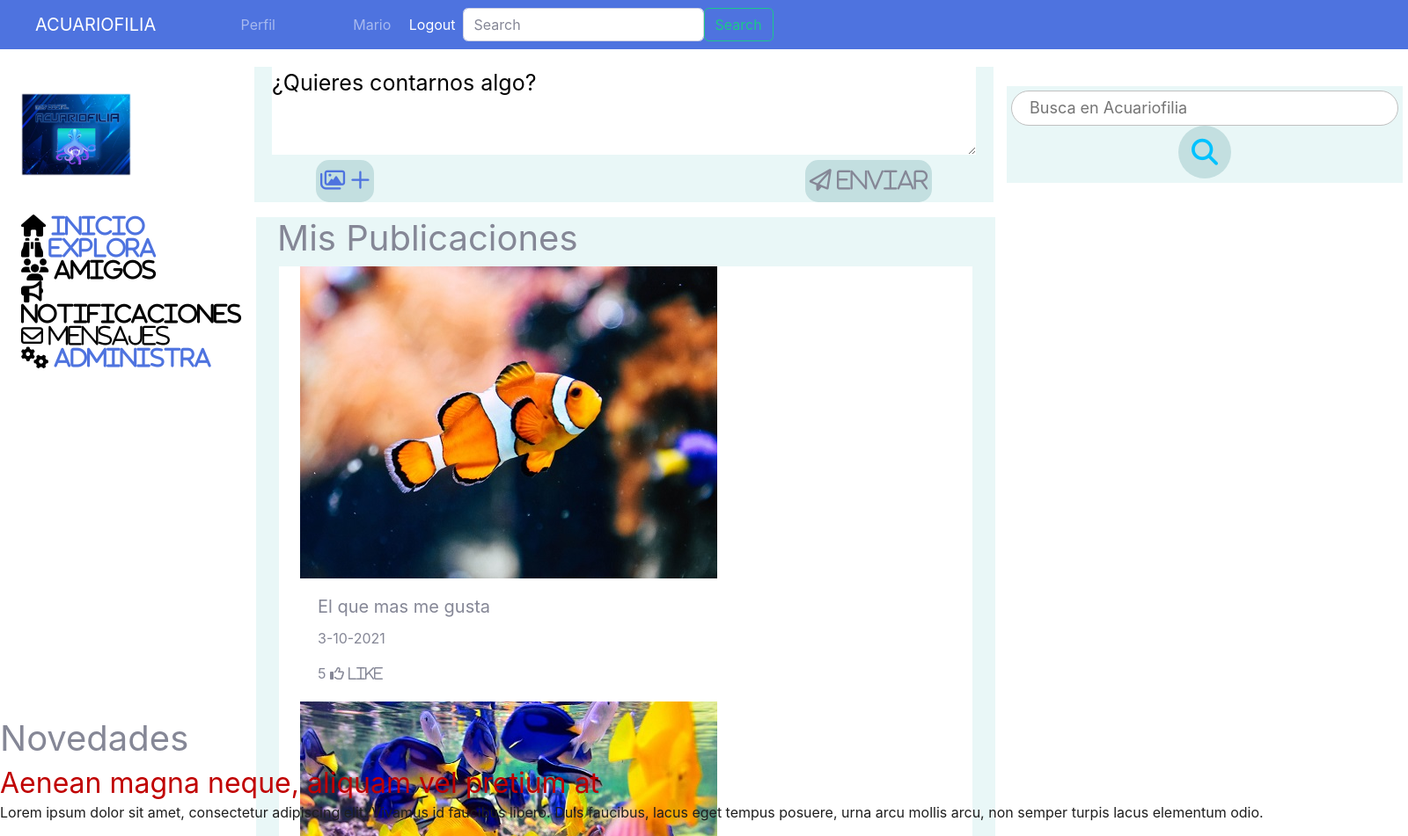
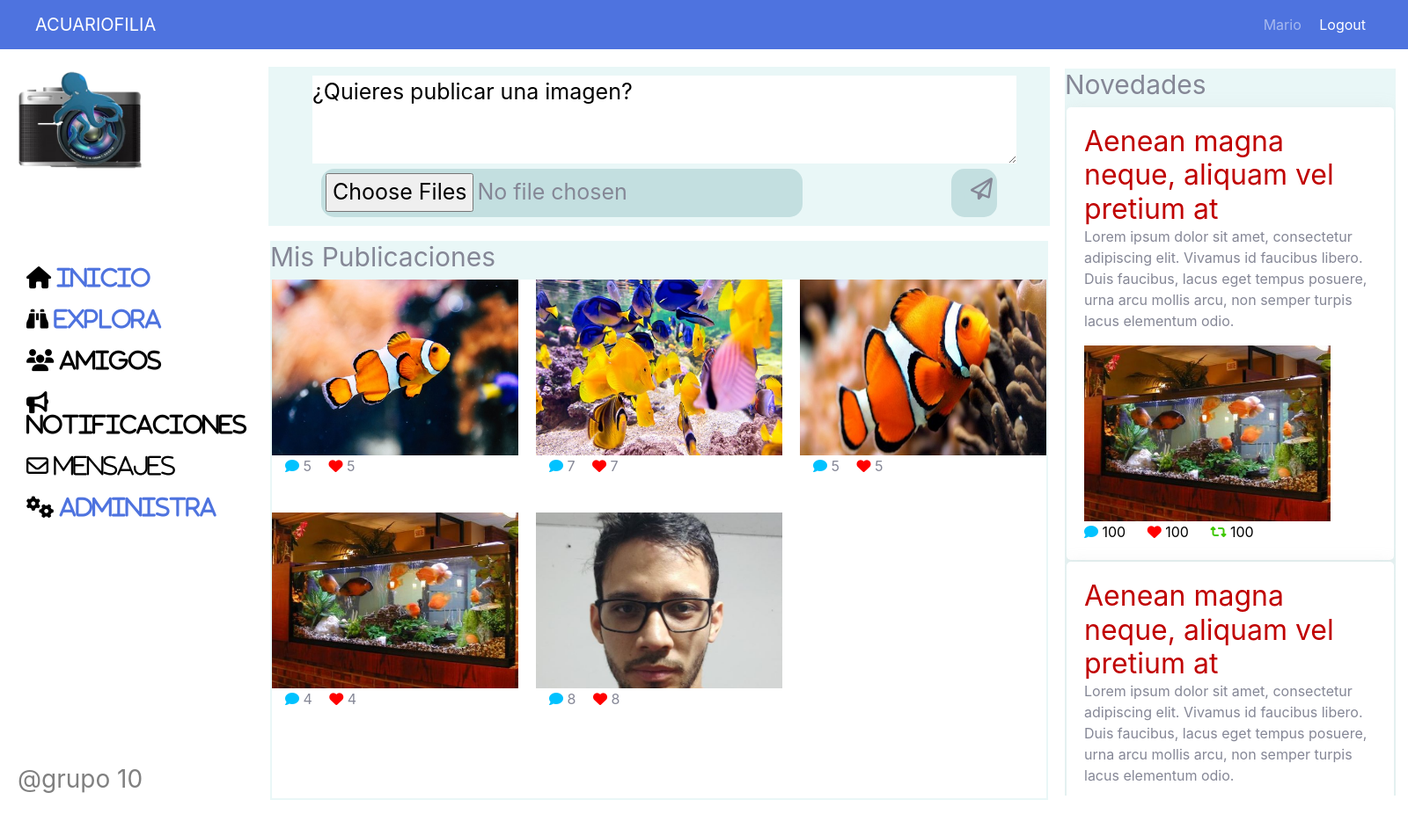
Before and after one commit to mlinang/Acuariofilia, a Flask app: page / in a window 1600 px wide. Shown: the top 951 px of the page at 88% size. After the commit the page ends 910 px from the top, so only its background shows below. Run offline with Flask 2, Linux system fonts and the light colour scheme; a user stored in the database is signed in; data comes from the database, SQL or seed files in the repository; both versions use the stored data as it was after the commit; some libraries are stand-ins or nearby versions.

Commit message:
actualizacionFeed

```diff
--- a/main.py
+++ b/main.py
@@ -22,8 +22,15 @@ def allowed_file(filename):
 @app.route('/')
 @app.route('/feed')
 def feed():
+    sql ="SELECT * FROM Post"
+    db = get_db()
+    cursorObj = db.cursor()
+    cursorObj.execute(sql)
+    posts = cursorObj.fetchall()
+    return render_template("feed.html", posts=posts)
 
-    if 'fullname' in session and (session['rol'] == 1 or session['rol'] ==2) :
+
+"""     if 'fullname' in session and (session['rol'] == 1 or session['rol'] ==2) :
         sql ="SELECT * FROM Post"
         db = get_db()
         cursorObj = db.cursor()
@@ -32,7 +39,7 @@ def feed():
         return render_template("feed.html", posts=posts)
 
     else:
-        return redirect('login')
+        return redirect('login') """
 
 
 @app.route('/addPost', methods=['GET', 'POST'])
@@ -145,7 +152,7 @@ def login():
 def logout():
     if 'id' in session:
         session.pop('id')
-    return redirect(url_for('login'))
+    return redirect(url_for('feed'))
 
 @app.route('/registro', methods=['GET', 'POST'])
 def registro():
--- a/static/css/stylefeed.css
+++ b/static/css/stylefeed.css
@@ -1,13 +1,17 @@
 *{
     margin: 0;
     padding: 0;
-    box-sizing: border-box;
+}
+img{
+    height: 200px;
+    width: 280px;
+    object-fit: cover;
 }
 body{
     background: white;
     color: black;
 }
-nav ul{
+.menu ul{
     display: flex;
     height: 100%;
     flex-direction: column;
@@ -18,36 +22,47 @@ nav ul{
 
 }
 .contenedor{
-    width: 80vw;
-    height: 720px;
     margin: 20px;
-    width: 90vw;
+    width: 98vw;
     display: grid;
+
     gap: 15px;
     grid-template-columns: 1fr 2fr 2fr;
-    grid-template-rows: repeat(4, auto);
-    grid-template-areas:"logo       estado              busqueda"
-                        "logo       estado              busqueda"
-                        "menu       mis-publicaciones   novedades"
-                        "menu       mis-publicaciones   novedades"
-                        "footer     mis-publicaciones   novedades";
+    grid-template-rows: repeat(5, auto);
+    grid-template-areas:"logo           estado              novedades"
+                        "logo           estado              novedades"
+                        "menu           mis-publicaciones   novedades"
+                        "menu           mis-publicaciones   novedades"
+                        "developerteam  mis-publicaciones   novedades";
 }
 .contenedor .logo{
     grid-area: logo;
+    margin: 0;
+    padding: 0;
+    box-sizing: border-box;
+}
+.logo img{
+    width: 150px;
+    height: 127px;
+    will-change: none;
 }
 .contenedor .menu{
-    max-height: 400px;
+    height:350px;
+    min-height: 350px;
     grid-area: menu;
     color: black;
     font-size: 25px;
+    will-change: none;
 }
 .contenedor .estado{
     background-color: rgb(233, 247, 247);
-    padding: 0 20px;
+    padding: 10px;
     grid-area: estado;
 
 }
+/* textarea pendiente por modificar */
 .estado textarea{
+margin-left: 40px;
     font-size: 25px;
     height: 100px;
     width: 800px;
@@ -68,26 +83,33 @@ nav ul{
     text-align: center;
     padding: 5px;
     border-radius: 15px;
+    border: none;
 }
-
-
-
+.cargar input{
+    height: 45px;
+}
 .contenedor .mis-publicaciones{
 	gap: 20px;
     background-color: rgb(233, 247, 247);
     grid-area: mis-publicaciones;
     margin: 2px;
 }
+.contenedor h1{
+    font-size: 30px;
+}
 .contenedor-publicaciones{
     display: grid;
+    height: 590px;
+    overflow: auto;
     background: #fff;
     grid-template-columns: 1fr 1fr 1fr;
-    grid-template-rows: 30vw   30vw  30vw ;
+    grid-template-rows: repeat(4, auto);
     justify-content: space-between;
     gap: 20px;
     margin: 2px;
+}
 
-}
+
 .contenedor .novedad{
     padding: 20px;
 	background: #fff;
@@ -95,143 +117,49 @@ nav ul{
 	border-radius: 5px;
     margin: 2px;
 	display: grid;
-    object-fit: cover;
 }
-.contenedor .busqueda{
-    background-color: rgb(233, 247, 247);
-    grid-area: busqueda;
-    text-align: center;
-}
+
 .contenedor .novedades{
     background-color: rgb(233, 247, 247);
     grid-area: novedades;
     margin: 2PX;
-}
-.contenedor .footer{
-    max-height:150px ;
+    overflow: auto;
+    height: 827px;
 }
 .novedad .titulo {
 	color: #C00000;
 	font-size: 32px;
 	margin: 0;
-
+}
+.contenedor .footer{
+    max-height:150px ;
 }
 
-.novedad .texto {
-	line-height: 28px;
-	color: #1E1E1E;
-}
-
-.novedad button {
+.novedad button{
 	margin-right: 20px;
 	text-align: left;
 	border: none;
 	background: none;
 	padding: 0;
-	cursor: pointer;
 }
-.busqueda{
-    padding: 5px;
-}
-.busqueda input{
-    width: 440px;
-    height: 40px;
-    padding: 0 20px;
-    font-size: 18px;
-    outline: none;
-    border: 1px solid silver;
-    border-radius: 30px;
-}
-.busqueda i{
-    background: #c3dfe0;
-    width: 60px;
-    height: 60px;
-    line-height: 60px;
-    text-align: center;
-    font-size: 30px;
-    border-radius: 50%;
-
-
-
-    color: #00C2FF;
-
-
+.botones a {
+    margin-left: 15px;;
 
 }
 
 
-
+.favoritos i {color: #FF0000;}
 .comentario i {color: #00C2FF;}
-.favoritos i {color: #FF0000;}
 .retweets i {color: #40C800;}
-
-
-
-
-
-
-}
 
 .contenedor .menu{
     background: #fff;
     padding: 10px;
     border-radius: 4px;
 }
-
-.contenedor header{
-    background: black;
-    color: white;
-    grid-area: header;
-
-
+.contenedor .developerteam{
+    max-height: 180px;
+    color: grey;
+    grid-area: developerteam;
+    align-self: end;
 }
-.contenedor .contenido{
-    grid-area: contenido;
-
-}
-.contenedor .sidebar{
-    grid-column: 3/4;
-    background: orange;
-    display: flex;
-    align-items: center;
-    justify-content: center;
-    min-height: 100px;
-    grid-area: sidebar;
-
-}
-.contenedor .widget-1,
-.contenedor .widget-2{
-    background: blueviolet;
-    color: white;
-    height: 100px;
-    display: flex;
-    align-items: center;
-    justify-content: center;
-}
-
-.contenedor .widget-1{
-    grid-column: widget-1;
-}
-.contenedor .widget-2{
-    grid-column: widget-2;
-
-}
-.contenedor .footer{
-    background: gray;
-    color:white;
-    grid-area: footer;
-
-}
-
-@media (max-width: 700px){
-
-    .contenedor{
-        grid-template-areas:"header     header      header"
-                            "contenido  contenido   contenido"
-                            "sidebar    sidebar     sidebar"
-                            "widget-1   widget-1    widget-2"
-                            "footer     footer      footer";
-
-    }
-
-}
--- a/templates/feed.html
+++ b/templates/feed.html
@@ -7,125 +7,67 @@
     <link rel="stylesheet" href="./static/css/stylefeed.css">
     <script src="https://kit.fontawesome.com/6880bc3485.js" crossorigin="anonymous"></script>
     <link href="./static/css/sb-admin-2.min.css" rel="stylesheet">
+    <link href='/static/img/favicon.png' rel='shortcut icon' type='image/x-icon'/>
     <title>AcuarioFilia</title>
 </head>
 {% block body %}
     <nav class="navbar navbar-expand-lg navbar-dark bg-primary">
         <div class="container-fluid">
             <a class="navbar-brand" href="#">ACUARIOFILIA</a>
-        <button
-            class="navbar-toggler"
-            type="button"
-            data-bs-toggle="collapse"
-            data-bs-target="#navbarNavDropdown"
-            aria-controls="navbarNavDropdown"
-            aria-expanded="false"
-            aria-label="Toggle navigation"
-        >
-            <span class="navbar-toggler-icon"></span>
-        </button>
-        <div class="collapse navbar-collapse" id="navbarNavDropdown">
-            <ul class="navbar-nav">
-
-            {% if session['rol'] == 1 or session['rol'] == 2 %}
-            <li class="nav-item">
-                <a class="nav-link" href="{{'perfil'}}">Perfil</a>
-            </li>
-            {% endif %}
-            {% if session['rol'] == 2 %}
-            <li class="nav-item">
-                <a class="nav-link" href="{{'Dasboard'}}">Dashboard</a>
-            </li>
-            {% endif %}
-            </ul>
-            <div class="ms-auto">
+            <div class="" id=""> <!-- falta corrgir -->
+                <div class="">
                     {% if 'id' in session %}
                         <span class="navbar-text p-2 bd-highlight"> {{ session['fullname'] }} </span>
                         <span class="navbar-text p-2 bd-highlight"> <a href="{{'logout'}}">Logout</a> </span>
                     {% else %}
                         <span class="navbar-text p-2 bd-highlight"> <a href="{{'login'}}">Login</a> </span>
-                    <span class="navbar-text p-2 bd-highlight"> <a href="{{'registro'}}">Registro</a> </span>
+                        <!-- <span class="navbar-text p-2 bd-highlight"> <a href="{{'registro'}}">Registro</a> </span> -->
                     {% endif %}
                 </div>
-            <form class="d-flex">
-                <input class="form-control me-2" type="search" placeholder="Search" aria-label="Search">
-                <button class="btn btn-outline-success bg-primary" type="submit">Search</button>
-              </form>
-
             </div>
         </div>
     </nav>
-            <div class="container-fluid contenedor">
-
+    <div class="contenedor">
         <div class=logo>
-                    <img src="../static/img/logo.jpg" alt="logo.jpg" width="50%">
+            <img src="../static/img/logo.png" alt="logo.jpg" width="50%">
         </div>
-                <div class="estado">
-
-                    <textarea name="nombre" id="nombre" >¿Quieres contarnos algo?</textarea>
+        <form class= "estado" form action="{{url_for('addPost')}}" method="post" enctype="multipart/form-data">
+            <textarea name="nombre" id="nombre" >¿Quieres publicar una imagen?</textarea>
             <div class="cargarimagen">
                 <div class="cargar">
-
-                        <a href="{{url_for('addPost') }}">
-                            <i class="far fa-images" id="imagen" name="imagen" icon> +</i>
-                         </a>
+                    <input id="imagen"  type="file" multiple>
                 </div>
                 <div class="enviar">
-                            <i class="far fa-paper-plane"> Enviar</i>
+                    <button class="enviar" type="submit"></button>
+                    <i class="far fa-paper-plane"> </i>
                 </div>
+            </div>
+        </form>
 
-                    </div>
-
-                </div>
-                <div class="busqueda">
-                    <input type="text" name="busqueda" pattern="[A-Za-z0-9]{8,20}" required  placeholder="Busca en Acuariofilia" >
-                    <i class="fas fa-search" icon></i>
-                </div>
         <nav class="menu">
             <ul>
-                        <!--  <button type="button" class="fas fa-home opciones">Inicio</button> -->
-                        <li class="fas fa-home " > <a href="perfil.html">Inicio</a></li>
-                        <li class="fas fa-binoculars"> <a href="search.html">Explora</a></li>
+                {% if 'id' in session %}
+                    <li class="fas fa-home " > <a href="{{'perfil'}}">Inicio</a></li>
+                    <li class="fas fa-binoculars"> <a  href="{{'search'}}">Explora</a></li>
                     <li class="fas fa-users"> Amigos</li>
                     <li class="fas fa-bullhorn"> Notificaciones</li>
                     <li class="far fa-envelope"> Mensajes</li>
-                        <li class="fas fa-cogs"> <a href="dashboard.html"> Administra </a></li>
+                    <li class="fas fa-cogs"> <a href="{{'Dasboard'}}"> Administra </a></li>
+                {% else %}
+                    <li class="fas fa-home " > <a href="{{'perfil'}}">Inicio</a></li>
+                    <li class="fas fa-binoculars"> <a  href="{{'search'}}">Explora</a></li>
+                    <li class="fas fa-cogs"> <a href="{{'Dasboard'}}"> Administra </a></li>
+                {% endif %}
+
             </ul>
         </nav>
-                <main class=" container mis-publicaciones">
-                    <h1>Mis Publicaciones</h1>
-                    <div class = "contenedor-publicaciones">
-                        <div class="container d-flex justify-content-center flex-wrap">
-                            {% for pub in posts %}
-                            <div class="post-comment justify-content-center" style="width: 18rem">
-                                <a href="{{url_for('postdetail', codigo = pub[0]) }}">
-                                    <img src="static/images/post/{% print(pub[1]) %}"  alt="Card image cap">
-                                 </a>
-
-
-                                <div class="card-body justify-content-center">
-                                <h5 class="card-title">{% print(pub[2]) %}</h5>
-                                <p class="card-text">
-                                  {% print(pub[3]) %}
-                                </p>
-                                {% print(pub[4]) %}
-                                <i href="{{url_for('postdetail', codigo = pub[0]) }}" class="far fa-thumbs-up"> Like</i>
-
-                              </div>
-                            </div>
-                            {% endfor %}
-                          </div>
-                        </div>
-                    </div>
-
-                </main>
         <div class="novedades">
             <h1>Novedades</h1>
             <div class="novedad">
                 <h2 class="titulo">Aenean magna neque, aliquam vel pretium at</h2>
                 <p class="texto">Lorem ipsum dolor sit amet, consectetur adipiscing elit. Vivamus id faucibus libero. Duis faucibus, lacus eget tempus posuere, urna arcu mollis arcu, non semper turpis lacus elementum odio. </p>
                 <div class="imagen-publicada">
-                            <img src="./static/img/ACUARIO.jpg" alt="" height="200">
+                    <img src="./static/images/Post/ACUARIO.jpg" alt="" height="200">
                 </div>
                 <div class="botones">
                     <button role="button" class="comentario"><i class="fas fa-comment"></i> 100</button>
@@ -137,7 +79,19 @@
                 <h2 class="titulo">Aenean magna neque, aliquam vel pretium at</h2>
                 <p class="texto">Lorem ipsum dolor sit amet, consectetur adipiscing elit. Vivamus id faucibus libero. Duis faucibus, lacus eget tempus posuere, urna arcu mollis arcu, non semper turpis lacus elementum odio. </p>
                 <div class="imagen-publicada">
-                            <img src="./static/images/tiburon.jpg" alt="" height="200">
+                    <img src="./static/images/Post/pez1.jpg" alt="" height="200">
+                </div>
+                <div class="botones">
+                    <button role="button" class="comentario"><i class="fas fa-comment"></i> 100</button>
+                    <button role="button" class="favoritos"><i class="fas fa-heart"></i> 100</button>
+                    <button role="button" class="retweets"><i class="fas fa-retweet"></i> 100</button>
+                </div>
+            </div>
+            <div class="novedad">
+                <h2 class="titulo">Aenean magna neque, aliquam vel pretium at</h2>
+                <p class="texto">Lorem ipsum dolor sit amet, consectetur adipiscing elit. Vivamus id faucibus libero. Duis faucibus, lacus eget tempus posuere, urna arcu mollis arcu, non semper turpis lacus elementum odio. </p>
+                <div class="imagen-publicada">
+                    <img src="./static/images/Post/pez2.jpg"  alt="" height="200">
                 </div>
                 <div class="botones">
                     <button role="button" class="comentario"><i class="fas fa-comment"></i> 100</button>
@@ -146,9 +100,28 @@
                 </div>
             </div>
         </div>
-                <footer class="footer">
+        <div class="developerteam">
             <h3>@grupo 10</h3>
-                </footer>
+        </div>
+        <main class="mis-publicaciones">
+            <h1>Mis Publicaciones</h1>
+            <div class = "contenedor-publicaciones">
+
+                    {% for pub in posts %}
+                        <div class="imagen-publicada">
+                            <a href="{{url_for('postdetail', codigo = pub[0]) }}">
+                                <img src="static/images/post/{% print(pub[1]) %}"  alt="Card image cap">
+                            </a>
+                            <div class="botones">
+                                <a role="enlace" href="{{url_for('postdetail', codigo = pub[0]) }}" class="comentario"><i class="fas fa-comment"></i> </a>
+                                {% print(pub[4]) %}
+                                <a role="enlace" href="{{url_for('postdetail', codigo = pub[0]) }}" class="favoritos"><i class="fas fa-heart"></i> </a>
+                                {% print(pub[4]) %}
+                            </div>
+                        </div>
+                    {% endfor %}
+            </div>
+        </main>
     </div>
 {% endblock %}
 </html>
```
Also changed, not shown: database.db, static/css/borrar.css (added), static/img/favicon.ico (added), static/img/favicon.png (added), static/img/logo.png (added), static/img/logo3.jpg (renamed from static/img/logo.jpg). Lines whose indentation alone changed are shown as unchanged.
